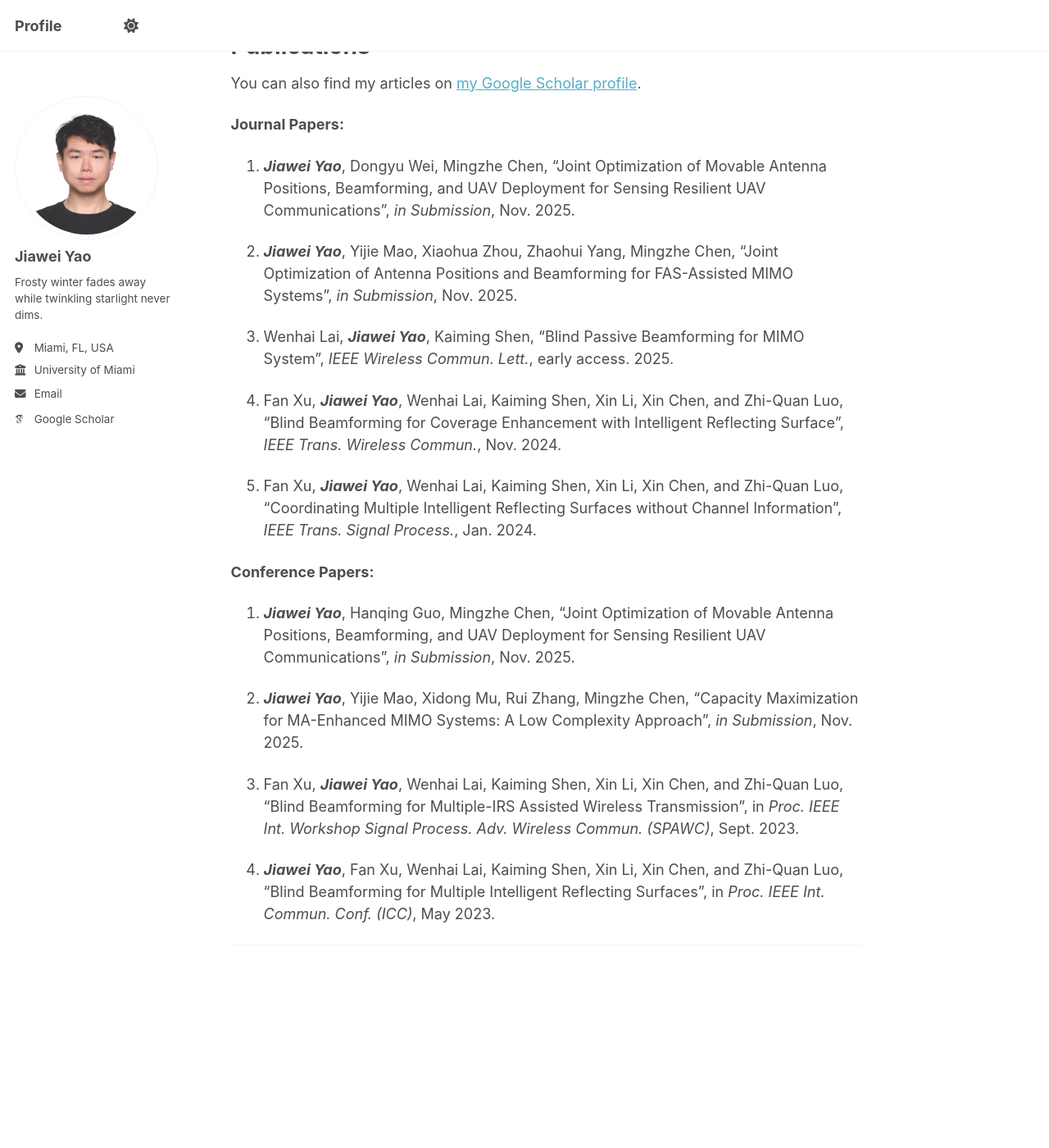
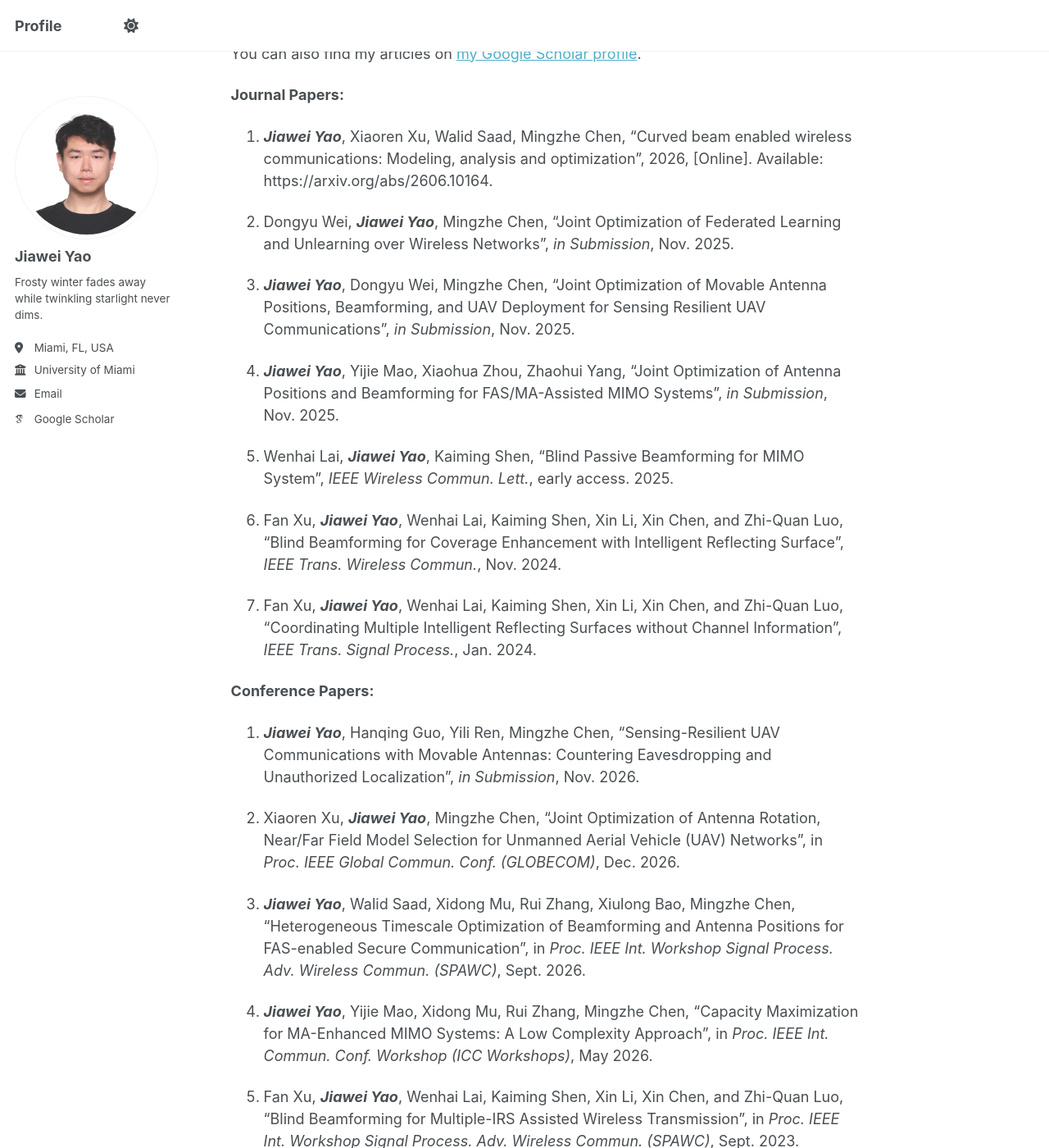
Before and after one commit to Mercuryyjw/Mercuryyjw.github.io, a Jekyll site: the page built from _pages/about.md, in a window 1280 px wide and 1400 px high, scrolled down 455 px. Shown: the whole window at 82% size. Built offline with Jekyll 4.4.1, drawn with Linux system fonts in a browser that asks for light colours; some web fonts are replaced; a script that is not in the unit is left out; some of the changed text lies outside the part shown.

Commit message:
Revise research interests and publications list
Updated research interests and journal/conference papers.

```diff
--- a/_pages/about.md
+++ b/_pages/about.md
@@ -11,9 +11,8 @@ I am a second-year Ph.D. Student in Electrical and Computer Engineering at the U
 
 **Research Interests:**
 
-1. Intelligent Reflecting Surfaces (IRS)/Reconfigurable Intelligent Surface (RIS),
+1. Curved/ Airy Beams,
 1. Movable Antenna (MA)/Fluid Antenna System (FAS),
-1. Integrated/Joint Sensing and Communication,
 1. Optimization for wireless communication system.
 
 ------
@@ -25,9 +24,13 @@ You can also find my articles on [my Google Scholar profile](https://scholar.goo
 
 **Journal Papers:**
 
+1. ***Jiawei Yao***, Xiaoren Xu, Walid Saad, Mingzhe Chen, "Curved beam enabled wireless communications: Modeling, analysis and optimization", 2026, [Online]. Available: https://arxiv.org/abs/2606.10164.
+
+1. Dongyu Wei, ***Jiawei Yao***, Mingzhe Chen, "Joint Optimization of Federated Learning and Unlearning over Wireless Networks", *in Submission*, Nov. 2025.
+
 1. ***Jiawei Yao***, Dongyu Wei, Mingzhe Chen, "Joint Optimization of Movable Antenna Positions, Beamforming, and UAV Deployment for Sensing Resilient UAV Communications", *in Submission*, Nov. 2025.
 
-1. ***Jiawei Yao***, Yijie Mao, Xiaohua Zhou, Zhaohui Yang, Mingzhe Chen, "Joint Optimization of Antenna Positions and Beamforming for FAS-Assisted MIMO Systems", *in Submission*, Nov. 2025.
+1. ***Jiawei Yao***, Yijie Mao, Xiaohua Zhou, Zhaohui Yang, "Joint Optimization of Antenna Positions and Beamforming for FAS/MA-Assisted MIMO Systems", *in Submission*, Nov. 2025.
 
 1. Wenhai Lai, ***Jiawei Yao***, Kaiming Shen, "Blind Passive Beamforming for MIMO System", *IEEE Wireless Commun. Lett.*, early access. 2025.
 
@@ -37,9 +40,13 @@ You can also find my articles on [my Google Scholar profile](https://scholar.goo
 
 **Conference Papers:**
 
-1. ***Jiawei Yao***, Hanqing Guo, Mingzhe Chen, "Joint Optimization of Movable Antenna Positions, Beamforming, and UAV Deployment for Sensing Resilient UAV Communications", *in Submission*, Nov. 2025.
+1. ***Jiawei Yao***, Hanqing Guo, Yili Ren, Mingzhe Chen, "Sensing-Resilient UAV Communications with Movable Antennas: Countering Eavesdropping and Unauthorized Localization", *in Submission*, Nov. 2026.
 
-1. ***Jiawei Yao***, Yijie Mao, Xidong Mu, Rui Zhang, Mingzhe Chen, "Capacity Maximization for MA-Enhanced MIMO Systems: A Low Complexity Approach", *in Submission*, Nov. 2025.
+1. Xiaoren Xu, ***Jiawei Yao***, Mingzhe Chen, "Joint Optimization of Antenna Rotation, Near/Far Field Model Selection for Unmanned Aerial Vehicle (UAV) Networks", in *Proc. IEEE Global Commun. Conf. (GLOBECOM)*, Dec. 2026.
+
+1. ***Jiawei Yao***, Walid Saad, Xidong Mu, Rui Zhang, Xiulong Bao, Mingzhe Chen, "Heterogeneous Timescale Optimization of Beamforming and Antenna Positions for FAS-enabled Secure Communication", in *Proc. IEEE Int. Workshop Signal Process. Adv. Wireless Commun. (SPAWC)*, Sept. 2026.
+
+1. ***Jiawei Yao***, Yijie Mao, Xidong Mu, Rui Zhang, Mingzhe Chen, "Capacity Maximization for MA-Enhanced MIMO Systems: A Low Complexity Approach", in *Proc. IEEE Int. Commun. Conf. Workshop (ICC Workshops)*, May 2026.
 
 1. Fan Xu, ***Jiawei Yao***, Wenhai Lai, Kaiming Shen, Xin Li, Xin Chen, and Zhi-Quan Luo, "Blind Beamforming for Multiple-IRS Assisted Wireless Transmission", in *Proc. IEEE Int. Workshop Signal Process. Adv. Wireless Commun. (SPAWC)*, Sept. 2023.
 
```
